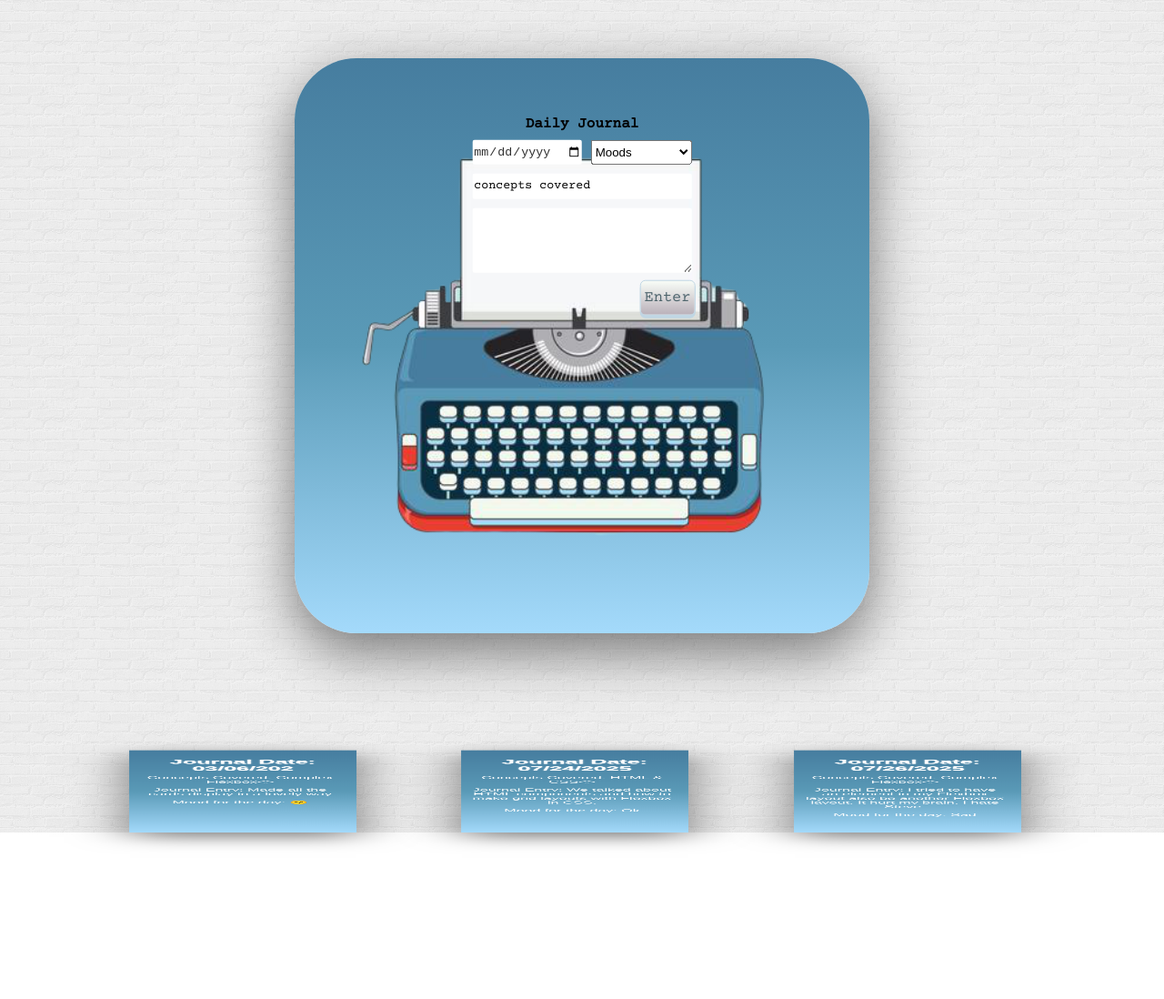
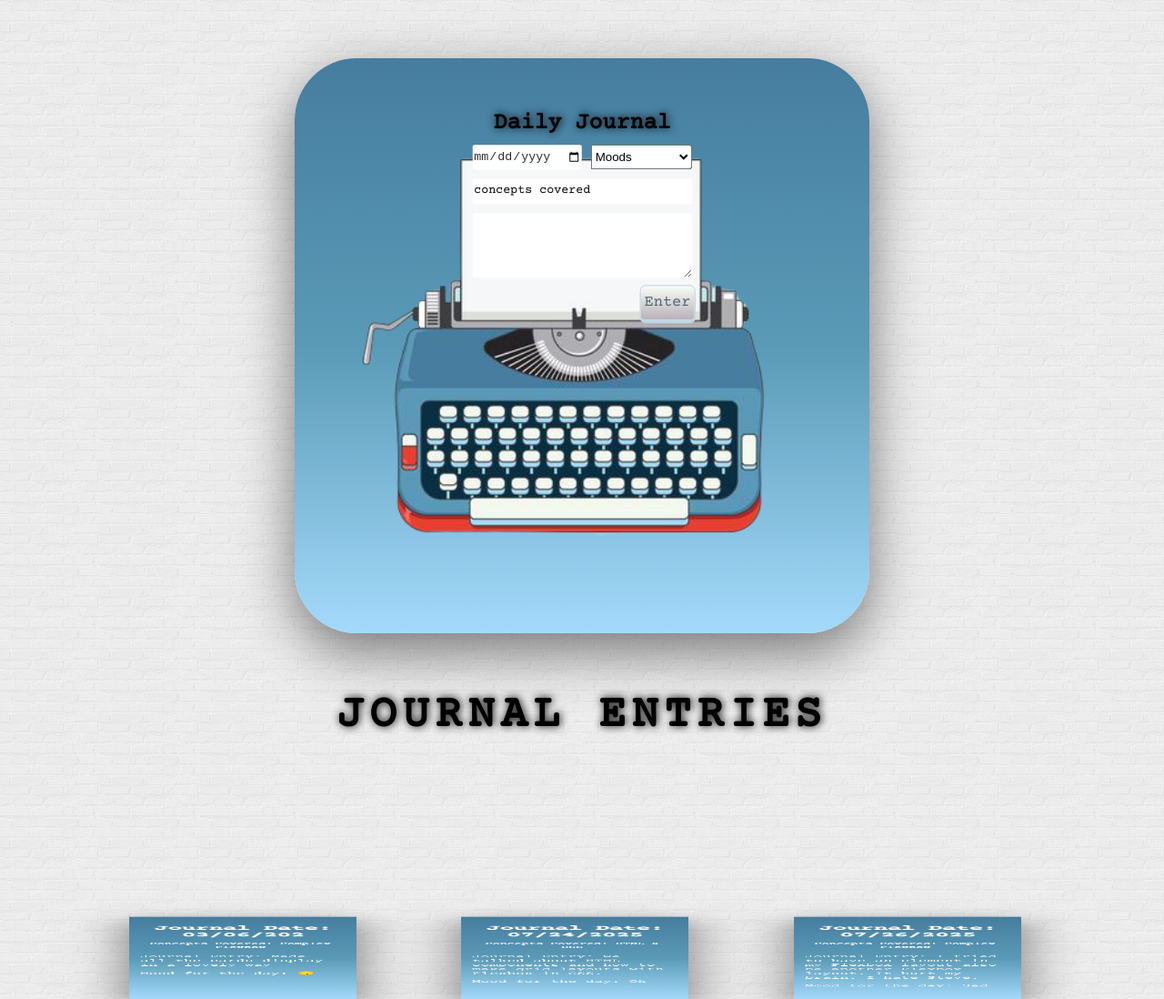
Before and after one commit to mjmccann90/C39-Daily-Journal, a plain HTML site: page index.html in a window 1280 px wide. Shown: the whole page at 91% size. Before the commit the page ends 915 px from the top, so only its background shows below. Drawn offline with nearby package versions, Linux system fonts and the light colour scheme.

Commit message:
did some styling to h1s h3s h4s

```diff
--- a/index.html
+++ b/index.html
@@ -70,6 +70,7 @@
       </div>
     </div>
   </div>
+  <h1>Journal Entries</h1>
   <div id="flex-container" class="journal-entry-container"></div>
     <script type="module" src="./scripts/main.js"></script>
   </body>
--- a/scripts/JournalEntry/JournalEntry.js
+++ b/scripts/JournalEntry/JournalEntry.js
@@ -3,7 +3,7 @@ const EntryComponent = (journalEntryObject) => {
     <section id="entryObjContainer" entry--${journalEntryObject.id}>
         <div class ="entry-card">
                 <h3>Journal Date: ${journalEntryObject.date}</h3>
-                <p>Concepts Covered: ${journalEntryObject.concept}<>
+                <h5>Concepts Covered: ${journalEntryObject.concept}</h5>
                 <p>Journal Entry: ${journalEntryObject.entry}</p>
                 <p>Mood for the day: ${journalEntryObject.mood}</p>
         </div>
--- a/styles/entryContainer.css
+++ b/styles/entryContainer.css
@@ -1,15 +1,21 @@
+/* Entry card styling 👇🏻 */
 .journal-entry-container {
   background-color: #dfe6e9;
   -webkit-transform: perspective(900px);
   -webkit-transform-style: preserve-3d;
 }
+
+/* Entry card flexbox 👇🏻 */
 #flex-container {
   display: flex;
   flex-direction: row;
   justify-content: center;
   flex-wrap: wrap;
+  margin-top: -25px;
 }
+/* Entry card flexbox 👆🏻 */
 
+/* Entry Card styling 👇🏻 */
 .entry-card {
   text-align: center;
   position: absolute;
@@ -19,7 +25,6 @@
   margin-bottom: 10px;
   background: linear-gradient(#467d9f, #5a9ab7, #a4dafb);
   transition: 0.6s;
-
   transform: rotatex(75deg) translatey(-200px) translatez(-100px);
   box-shadow: 0px 20px 60px rgba(0, 0, 0, 0.5);
 }
@@ -31,8 +36,8 @@
   box-shadow: 0px 0px 20px rgba(0, 0, 0, 0.3);
 }
 
+/* More entry card flexbox and styling 👇🏻 */
 #entryObjContainer {
-  /* margin-top: 15px; */
   margin-right: 50px;
   margin-left: 50px;
   display: flex;
@@ -41,19 +46,42 @@
   height: 20%;
   box-shadow: 0 4px 8px 0 rgba(0, 0, 0, 0.2), 0 6px 20px 0 rgba(0, 0, 0, 0.19);
 }
+/* Entry card flexbox and styling 👆🏻 */
 
 h3 {
   font-size: 25px;
-  font-family: "Abel", sans-serif;
+  font-family: "Courier Prime", monospace;
   color: rgb(255, 255, 255);
   text-shadow: 0 0 2px rgb(255, 255, 255);
   transform: translatey(10px);
 }
 
-p {
-  font-family: "Abel", sans-serif;
+h5 {
+  font-family: "Courier Prime", monospace;
   color: white;
   text-align: center;
   width: 220px;
   transform: translatex(12px);
 }
+
+p {
+  font-family: "Courier Prime", monospace;
+  color: white;
+  text-align: left;
+  width: 220px;
+  transform: translatex(12px);
+}
+/* Entry Card styling 👆🏻 */
+
+/* Journal entry title 👇🏻 */
+h1 {
+  display: block;
+  text-align: center;
+  font-size: 50px;
+  letter-spacing: 6px;
+  text-shadow: black 1px 0 10px;
+  text-transform: uppercase;
+  padding-top: 85px;
+  font-family: "Courier Prime", monospace;
+}
+/* Journal entry title 👆🏻 */
--- a/styles/main.css
+++ b/styles/main.css
@@ -19,8 +19,6 @@ form {
   height: 90%;
   border-radius: 68px;
   background: linear-gradient(#467d9f, #5a9ab7, #a4dafb);
-  /* background: linear-gradient(#a4dafb, #5a9ab7, #467d9f); */
-  /* background-color: rgb(106, 133, 190); */
   margin: auto;
   position: relative;
   top: 56px;
@@ -30,6 +28,9 @@ form {
 h4 {
   margin: 0px;
   font-family: "Courier Prime", monospace;
+  text-shadow: black 1px 0 10px;
+  font-size: 10px;
+  font-size: 25px;
 }
 
 .form--top,
```
